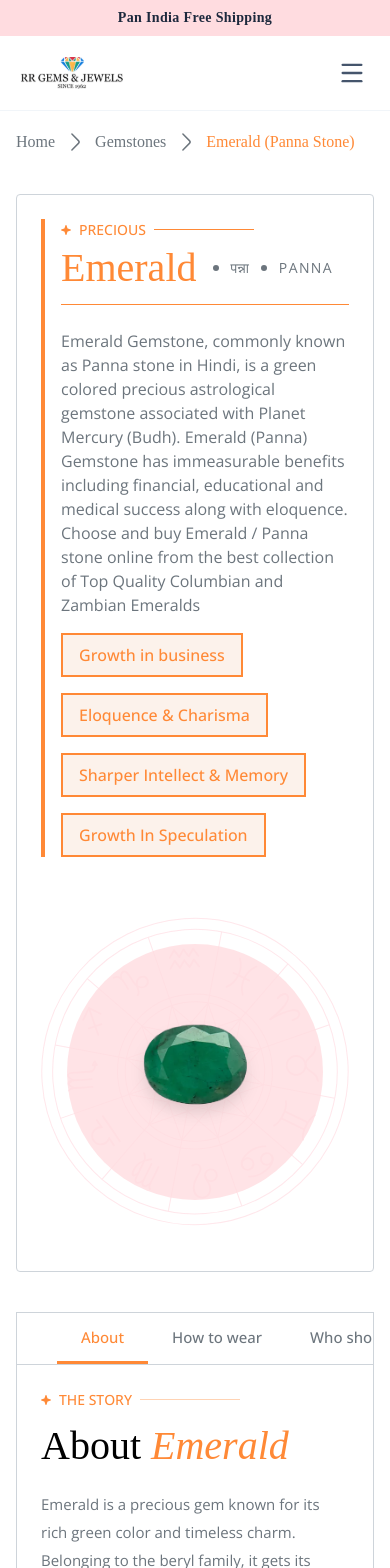
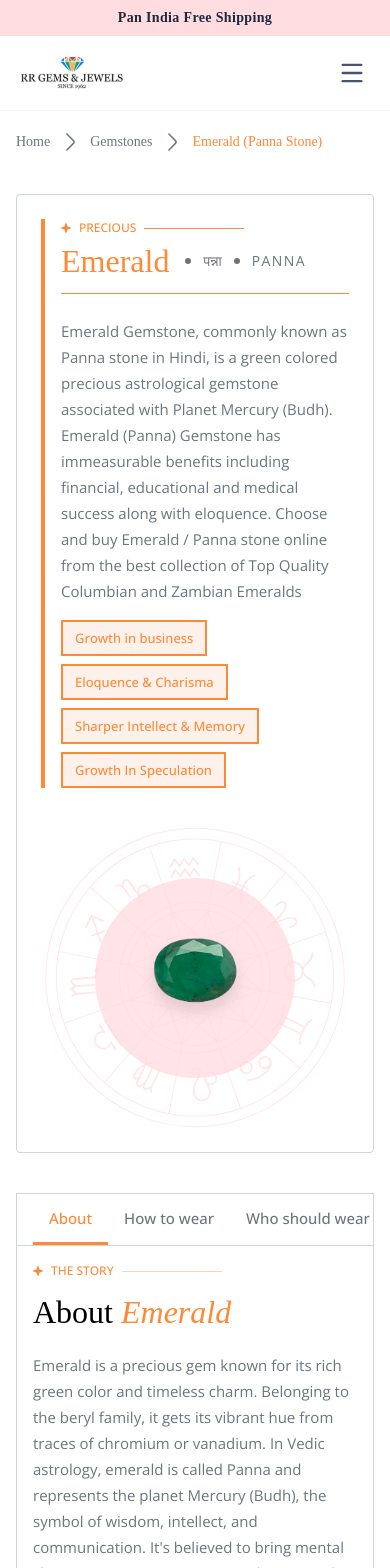
Before and after one commit to MitSonani/rr-gems, a React (Vite) app: page /gemstone-detail in a window 390 px wide. Shown: the top 1568 px of the page. Built offline with nearby package versions, Linux system fonts and the light colour scheme; a web font is replaced by a local one.

Commit message:
feat: Add comprehensive gemstone detail page with dedicated tabs for benefits, wearing guide, and buyer information.

```diff
--- a/src/components/sections/GemstoneDetailPage/Breadcrumb.tsx
+++ b/src/components/sections/GemstoneDetailPage/Breadcrumb.tsx
@@ -8,13 +8,13 @@ export default function Breadcrumb() {
             initial={{ opacity: 0, y: -10 }}
             animate={{ opacity: 1, y: 0 }}
             transition={{ duration: 0.5 }}
-            className="flex items-center gap-2 px-4 py-4 bg-white font-open-sans text-[16px] font-medium leading-6 mt-6"
+            className="flex items-center gap-2 px-4 py-4 bg-white font-open-sans text-[14px] md:text-[16px] font-medium leading-6 mt-6 overflow-x-auto whitespace-nowrap hide-scrollbar"
         >
-            <Link to="/" className="text-[#6C757D] hover:text-[#FF8936] transition-colors">Home</Link>
-            <img src={RightArrow} alt="RightArrow" />
-            <Link to="/gemstone" className="text-[#6C757D] hover:text-[#FF8936] transition-colors">Gemstones</Link>
-            <img src={RightArrow} alt="RightArrow" />
-            <span className="text-[#FF8936]">Emerald (Panna Stone)</span>
+            <Link to="/" className="text-[#6C757D] hover:text-[#FF8936] transition-colors shrink-0">Home</Link>
+            <img src={RightArrow} alt="RightArrow" className="shrink-0" />
+            <Link to="/gemstone" className="text-[#6C757D] hover:text-[#FF8936] transition-colors shrink-0">Gemstones</Link>
+            <img src={RightArrow} alt="RightArrow" className="shrink-0" />
+            <span className="text-[#FF8936] shrink-0">Emerald (Panna Stone)</span>
         </motion.div>
     );
 }
--- a/src/components/sections/GemstoneDetailPage/HeroSection.tsx
+++ b/src/components/sections/GemstoneDetailPage/HeroSection.tsx
@@ -21,14 +21,14 @@ export default function HeroSection() {
                     transition={{ duration: 0.8, delay: 0.2, ease: "easeOut" }}
                     className="flex flex-col flex-1 pl-4 md:pl-8 border-l-4 border-[#FF8936]"
                 >
-                    <div className="flex items-center gap-2 mb-2">
+                    <div className="flex items-center gap-2 mb-2 w-full">
                         <img src={Star} alt="Star" />
-                        <span className="font-open-sans text-[#FF8936] text-[14px] tracking-[20%] font-medium uppercase">PRECIOUS</span>
+                        <span className="font-open-sans text-[#FF8936] text-[12px] md:text-[14px] tracking-[20%] font-medium uppercase shrink-0">PRECIOUS</span>
                         <img src={Line} alt="Line" />
                     </div>
 
                     <div className="flex items-center gap-4 mb-6 flex-wrap pb-[16px] border-b border-[#FF8936] max-w-[400px]">
-                        <h1 className="font-[Very_Vogue] font-[401] text-[40px] md:text-[40px] text-[#FF8936] leading-[100%] tracking-[2%]">
+                        <h1 className="font-[Very_Vogue] font-[401] text-[32px] md:text-[40px] text-[#FF8936] leading-[100%] tracking-[2%]">
                             Emerald
                         </h1>
                         <div className="flex items-center gap-3">
@@ -39,7 +39,7 @@ export default function HeroSection() {
                         </div>
                     </div>
 
-                    <p className="font-open-sans text-[#6C757D] text-[16px] md:text-[16px] leading-[24px] max-w-[720px] mb-4!">
+                    <p className="font-open-sans text-[#6C757D] text-[15px] md:text-[16px] leading-[26px] md:leading-[24px] max-w-[720px] mb-4!">
                         Emerald Gemstone, commonly known as Panna stone in Hindi, is a green colored precious
                         astrological gemstone associated with Planet Mercury (Budh). Emerald (Panna) Gemstone has
                         immeasurable benefits including financial, educational and medical success along with
@@ -47,17 +47,17 @@ export default function HeroSection() {
                         Columbian and Zambian Emeralds
                     </p>
 
-                    <div className="flex flex-wrap gap-4 max-w-[720px]">
-                        <div className=" border-2 bg-[#FCF2EB] border-[#FF8936] px-4 py-2 font-open-sans text-[16px] leading-[24px] font-medium text-[#FF8936]">
+                    <div className="flex flex-wrap gap-2 md:gap-4 max-w-[720px]">
+                        <div className="border-2 bg-[#FCF2EB] border-[#FF8936] px-3 py-1.5 md:px-4 md:py-2 font-open-sans text-[13px] md:text-[16px] leading-[20px] md:leading-[24px] font-medium text-[#FF8936]">
                             Growth in business
                         </div>
-                        <div className=" border-2 bg-[#FCF2EB] border-[#FF8936] px-4 py-2 font-open-sans text-[16px] leading-[24px] font-medium text-[#FF8936]">
+                        <div className="border-2 bg-[#FCF2EB] border-[#FF8936] px-3 py-1.5 md:px-4 md:py-2 font-open-sans text-[13px] md:text-[16px] leading-[20px] md:leading-[24px] font-medium text-[#FF8936]">
                             Eloquence & Charisma
                         </div>
-                        <div className=" border-2 bg-[#FCF2EB] border-[#FF8936] px-4 py-2 font-open-sans text-[16px] leading-[24px] font-medium text-[#FF8936]">
+                        <div className="border-2 bg-[#FCF2EB] border-[#FF8936] px-3 py-1.5 md:px-4 md:py-2 font-open-sans text-[13px] md:text-[16px] leading-[20px] md:leading-[24px] font-medium text-[#FF8936]">
                             Sharper Intellect & Memory
                         </div>
-                        <div className=" border-2 bg-[#FCF2EB] border-[#FF8936] px-4 py-2 font-open-sans text-[16px] leading-[24px] font-medium text-[#FF8936]">
+                        <div className="border-2 bg-[#FCF2EB] border-[#FF8936] px-3 py-1.5 md:px-4 md:py-2 font-open-sans text-[13px] md:text-[16px] leading-[20px] md:leading-[24px] font-medium text-[#FF8936]">
                             Growth In Speculation
                         </div>
                     </div>
@@ -68,7 +68,7 @@ export default function HeroSection() {
                     initial={{ opacity: 0, scale: 0.9 }}
                     animate={{ opacity: 1, scale: 1 }}
                     transition={{ duration: 0.8, delay: 0.3, ease: "easeOut" }}
-                    className="relative w-full lg:w-[450px] h-[350px] lg:h-[450px] flex items-center justify-center shrink-0"
+                    className="relative w-full lg:w-[450px] h-[300px] md:h-[350px] lg:h-[450px] flex items-center justify-center shrink-0"
                 >
                     <motion.img
                         animate={{ rotate: 360 }}
@@ -77,13 +77,13 @@ export default function HeroSection() {
                         alt="zodiac background"
                         className="absolute w-full h-full object-contain opacity-80 pointer-events-none"
                     />
-                    <div className="absolute w-[256px] h-[256px] lg:w-[256px] lgs:h-[256px] rounded-full bg-[#FFDCE0] opacity-80" />
+                    <div className="absolute w-[200px] h-[200px] md:w-[256px] md:h-[256px] rounded-full bg-[#FFDCE0] opacity-80" />
                     <motion.img
                         animate={{ y: [0, -10, 0] }}
                         transition={{ duration: 4, repeat: Infinity, ease: "easeInOut" }}
                         src={GemStoneImage}
                         alt="Emerald Gemstone"
-                        className="relative z-10 w-[200px] lg:w-[240px] h-auto object-contain filter drop-shadow-xl"
+                        className="relative z-10 w-[160px] md:w-[200px] lg:w-[240px] h-auto object-contain filter drop-shadow-xl"
                     />
                 </motion.div>
             </motion.div>
--- a/src/components/sections/GemstoneDetailPage/TabsSection.tsx
+++ b/src/components/sections/GemstoneDetailPage/TabsSection.tsx
@@ -37,7 +37,7 @@ export default function TabsSection() {
             <div className="border border-[#CED4DA] bg-white">
 
                 {/* Tabs Header */}
-                <div className="flex items-center overflow-x-auto border-b border-[#CED4DA] hide-scrollbar px-10">
+                <div className="flex items-center overflow-x-auto border-b border-[#CED4DA] hide-scrollbar px-4 md:px-10">
                     {tabs.map((tab, idx) => (
                         <div
                             key={idx}
@@ -45,7 +45,7 @@ export default function TabsSection() {
                                 setActiveTab(tab);
                                 setIsExpanded(false);
                             }}
-                            className={`min-w-max px-6 py-3 cursor-pointer font-open-sans text-[15px] md:text-[16px] font-medium leading-[24px] border-b-[3px] transition-colors ${activeTab === tab ? 'text-[#FF8936] border-[#FF8936]' : 'text-[#6C757D] border-transparent hover:text-[#FF8936]'
+                            className={`min-w-max px-4 md:px-6 py-3 cursor-pointer font-open-sans text-[15px] md:text-[16px] font-medium leading-[24px] border-b-[3px] transition-colors ${activeTab === tab ? 'text-[#FF8936] border-[#FF8936]' : 'text-[#6C757D] border-transparent hover:text-[#FF8936]'
                                 }`}
                         >
                             {tab}
@@ -64,18 +64,18 @@ export default function TabsSection() {
                             exit="exit"
                         >
                             {activeTab === "About" && (
-                                <div className="p-6 md:p-12 md:pl-16">
-                                    <div className="flex items-center gap-2 mb-4">
+                                <div className="p-4 sm:p-6 md:p-12 md:pl-16">
+                                    <div className="flex items-center gap-2 mb-4 w-full">
                                         <img src={Star} alt="star" />
-                                        <span className="font-open-sans text-[#FF8936] text-[14px] tracking-[20%] font-medium uppercase">THE STORY</span>
+                                        <span className="font-open-sans text-[#FF8936] text-[12px] md:text-[14px] tracking-[20%] font-medium uppercase shrink-0">THE STORY</span>
                                         <img src={line} alt="line" />
                                     </div>
 
-                                    <h2 className="font-['Very_Vogue-Display',Helvetica] font-[401] text-[40px] md:text-[48px] text-black leading-none mb-6">
-                                        About <span className="font-['Very_Vogue-Display_Italic',Helvetica] font-[401]  text-[40px] md:text-[48px] italic text-[#FF8936]">Emerald</span>
+                                    <h2 className="font-['Very_Vogue-Display',Helvetica] font-[401] text-[32px] md:text-[48px] text-black leading-none mb-6">
+                                        About <span className="font-['Very_Vogue-Display_Italic',Helvetica] font-[401] text-[32px] md:text-[48px] italic text-[#FF8936]">Emerald</span>
                                     </h2>
 
-                                    <p className="font-open-sans text-[#6C757D] text-[15px] md:text-[18px] font-normal leading-[28px] max-w-[1160px] mb-6">
+                                    <p className="font-open-sans text-[#6C757D] text-[15px] md:text-[18px] font-normal leading-[26px] md:leading-[28px] max-w-[1160px] mb-6">
                                         Emerald is a precious gem known for its rich green color and timeless charm. Belonging to the beryl family, it gets its vibrant hue from
                                         traces of chromium or vanadium. In Vedic astrology, emerald is called Panna and represents the planet Mercury (Budh), the symbol of
                                         wisdom, intellect, and communication. It's believed to bring mental clarity, creativity, prosperity, and emotional balance to those it suits.
```
Also changed, not shown: src/components/sections/FaqsGemDetails/index.tsx (+4 -4 lines), src/components/sections/GemstoneDetailPage/BenefitsTab.tsx (+6 -6 lines), src/components/sections/GemstoneDetailPage/BuyerBewareTab.tsx (+6 -6 lines), src/components/sections/GemstoneDetailPage/CleaningCareTab.tsx (+5 -5 lines), src/components/sections/GemstoneDetailPage/HowToWearTab.tsx (+6 -6 lines), src/components/sections/GemstoneDetailPage/WhoShouldWearTab.tsx (+6 -6 lines).
